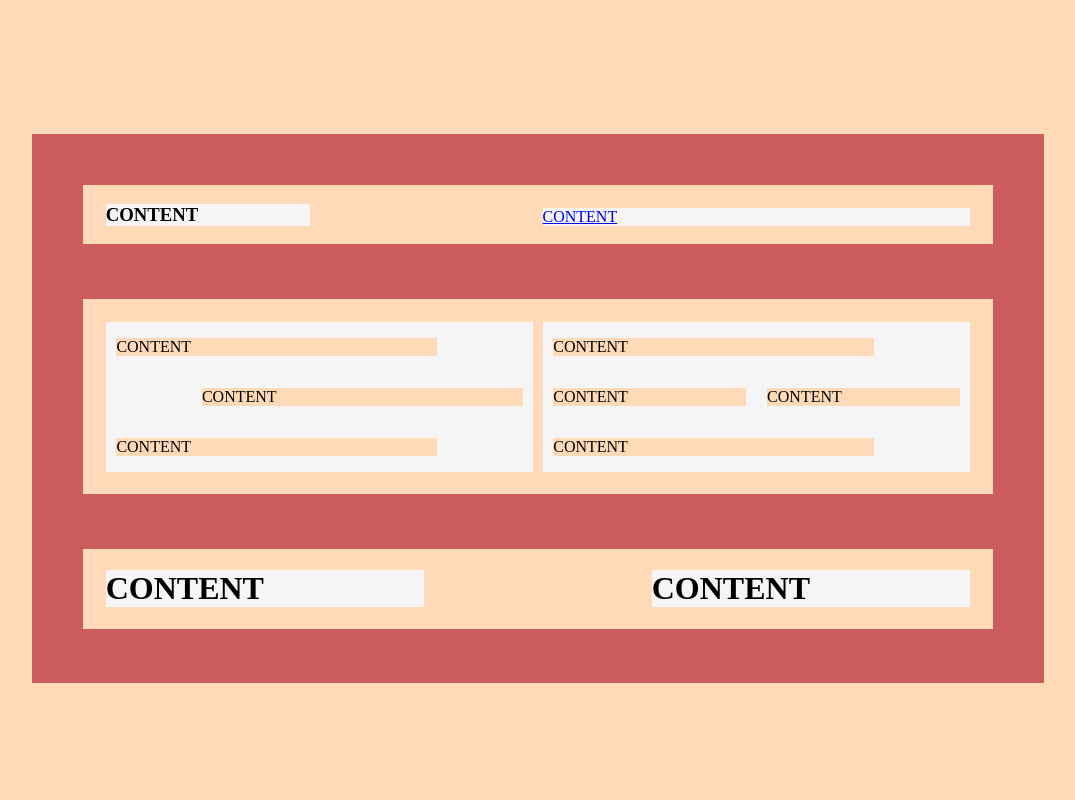
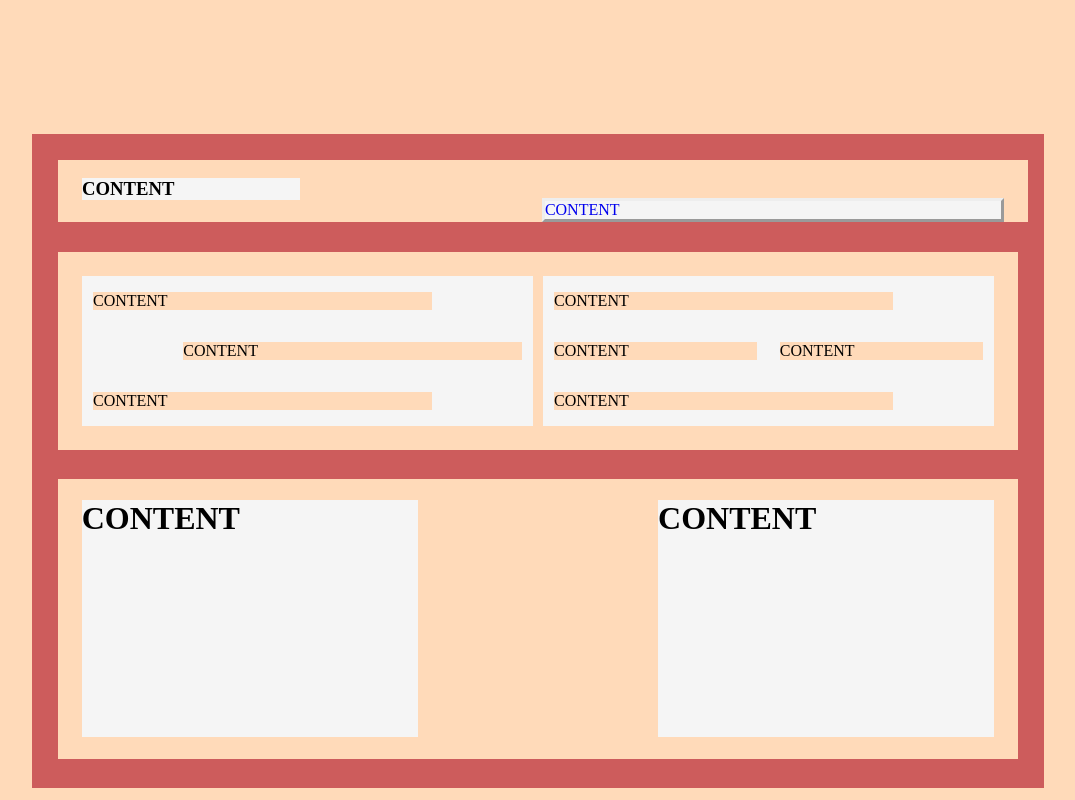
Before and after one commit to kauste/4-homework-no1, a website: page index.html in a window 1280 px wide. Shown: the whole page, without its empty margins (102-1177 px from the left). Drawn offline with Linux system fonts and the light colour scheme.

Commit message:
button and padding

```diff
--- a/index.html
+++ b/index.html
@@ -8,11 +8,11 @@
 </head>
 <body style="background-color: peachpuff">
     <main style="background-color: indianred; width: 80%; margin-left: 10%; margin-top: 10%; display:inline-block">
-        <div style="display:inline-block;background-color:peachpuff; width:90%; margin-left:5%; margin-top:5%; margin-bottom:5%">
+        <div style="display:inline-block;background-color:peachpuff; width:96%; margin-left:2.5%; margin-top:2.5%; margin-bottom:2.5%">
             <h3 style= "float: left; background-color: whitesmoke; width:22.5%; margin-left:2.5%; color:i">CONTENT</h3>
-            <a style= "float: right; background-color: whitesmoke; width: 47%; margin-right:2.5%; margin-top: 2.5%;" href="http://www.example.com">CONTENT</a>
+            <a style= "float: right; background-color: whitesmoke; width: 47%; margin-right:2.5%; margin-top: 4%; text-decoration: none; border-style: outset;" href="http://www.example.com">CONTENT</a>
         </div>
-        <div style= "display:inline-block; background-color:peachpuff; width: 90%; margin-left: 5%; margin-bottom: 5%;" >
+        <div style= "display:inline-block; background-color:peachpuff; width: 95%; margin-left: 2.5%; margin-bottom: 2.5%;" >
             <div style="background-color:whitesmoke; width: 47%; float: left; margin-left:2.5%; margin-top:2.5%; margin-bottom:2.5%">
                 <p style="background-color:peachpuff; width:75%; float: left; margin-left:2.5%"> CONTENT</p>
                 <p style="background-color:peachpuff; width: 75%; float: right; margin-right: 2.5%">CONTENT</p>
@@ -25,9 +25,9 @@
                 <p style="background-color:peachpuff; width:75%; float: left; margin-left: 2.5%">CONTENT</p>
             </div>
         </div>
-        <div style="display: inline-block; width: 90%; margin-left:5%; margin-bottom:5%; background-color: peachpuff;">
-            <h1 style="background-color:whitesmoke; width: 35%; float: left; margin-left:2.5%">CONTENT</h1>
-            <h1 style="background-color:whitesmoke; width: 35%; float: right; margin-right: 2.5%">CONTENT</h1>
+        <div style="display: inline-block; width: 95%; margin-left:2.5%; margin-bottom:2.5%; background-color: peachpuff;">
+            <h1 style="background-color:whitesmoke; width: 35%; float: left; margin-left:2.5%; padding-bottom: 200px;">CONTENT</h1>
+            <h1 style="background-color:whitesmoke; width: 35%; float: right; margin-right: 2.5%;padding-bottom: 200px;">CONTENT</h1>
          </div>
         </main>
     </main>
```
